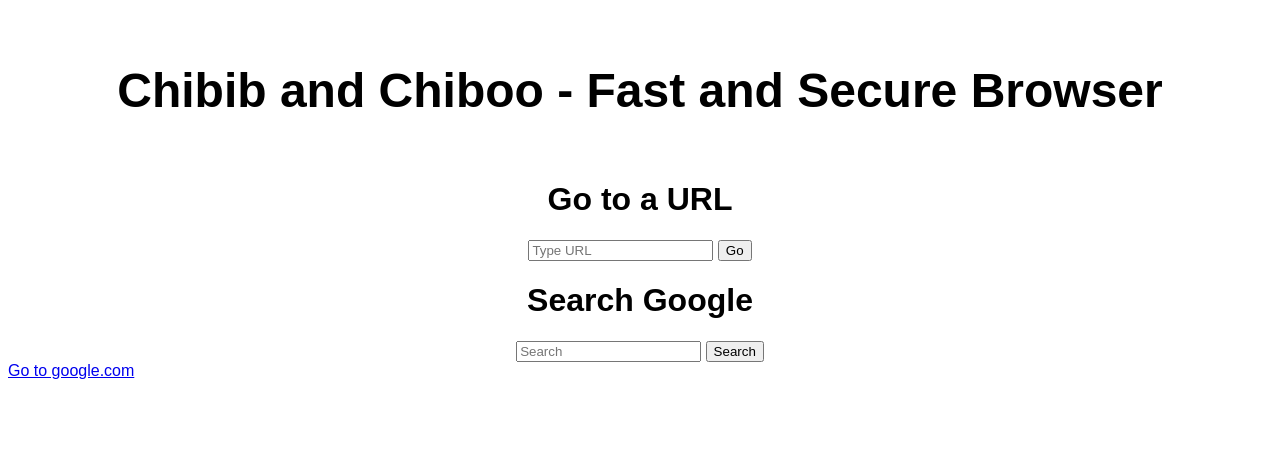
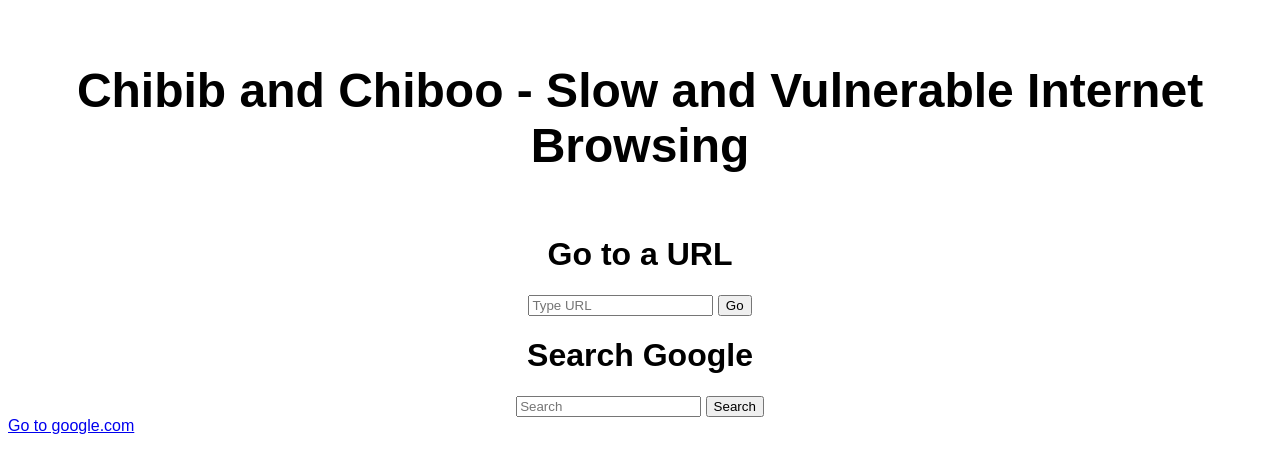
Before and after one commit to ShedeurCoder/chibibandchiboo, a plain HTML site: page index.html in a window 1280 px wide. Drawn offline with Linux system fonts and the light colour scheme.

Commit message:
Update index.html

```diff
--- a/index.html
+++ b/index.html
@@ -9,7 +9,7 @@
 </head>
 <body>
     <h1 id="logo">
-        Chibib and Chiboo - Fast and Secure Browser
+        Chibib and Chiboo - Slow and Vulnerable Internet Browsing
     </h1>
     <form id="urlf">
         <h1>Go to a URL</h1>
```
